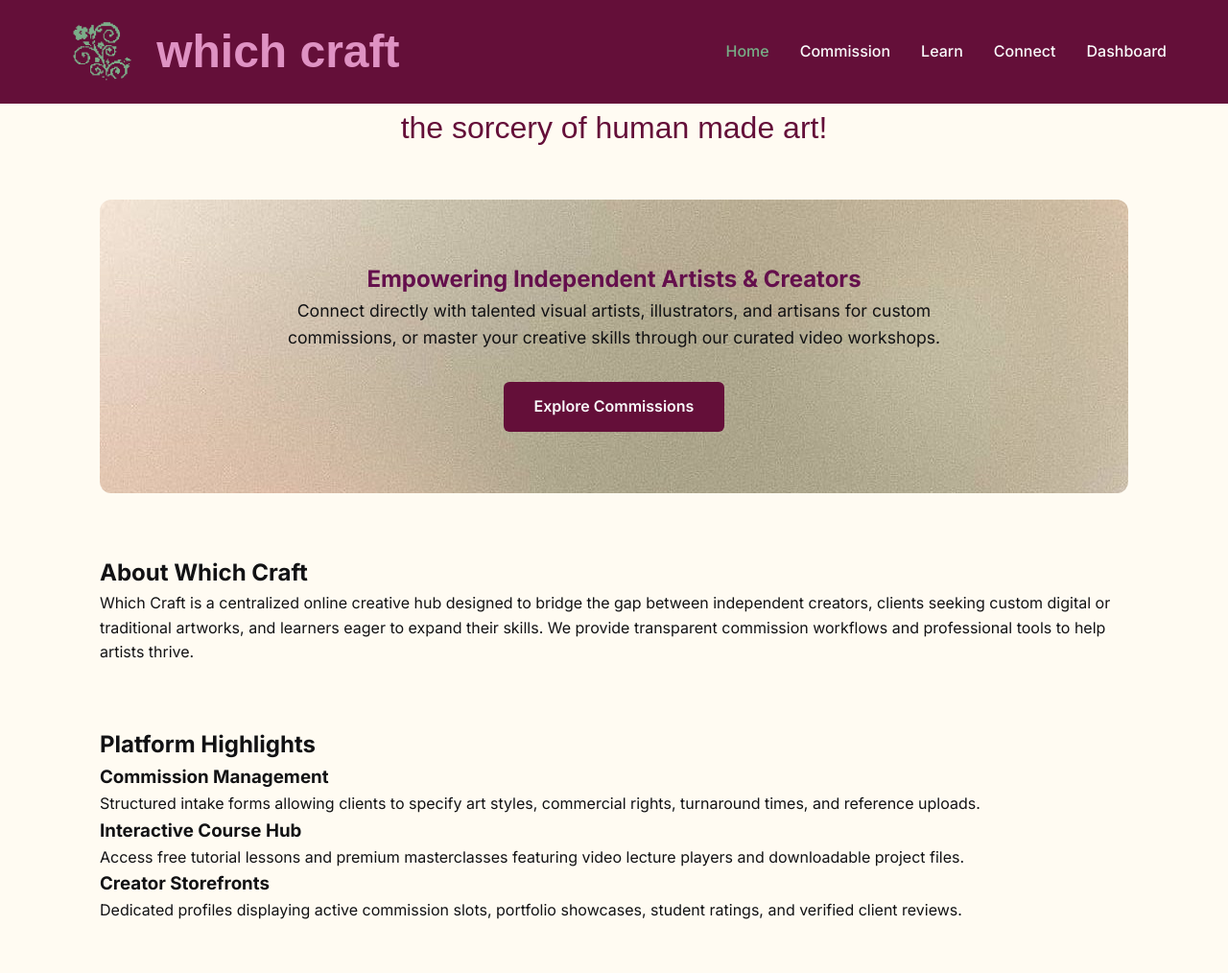
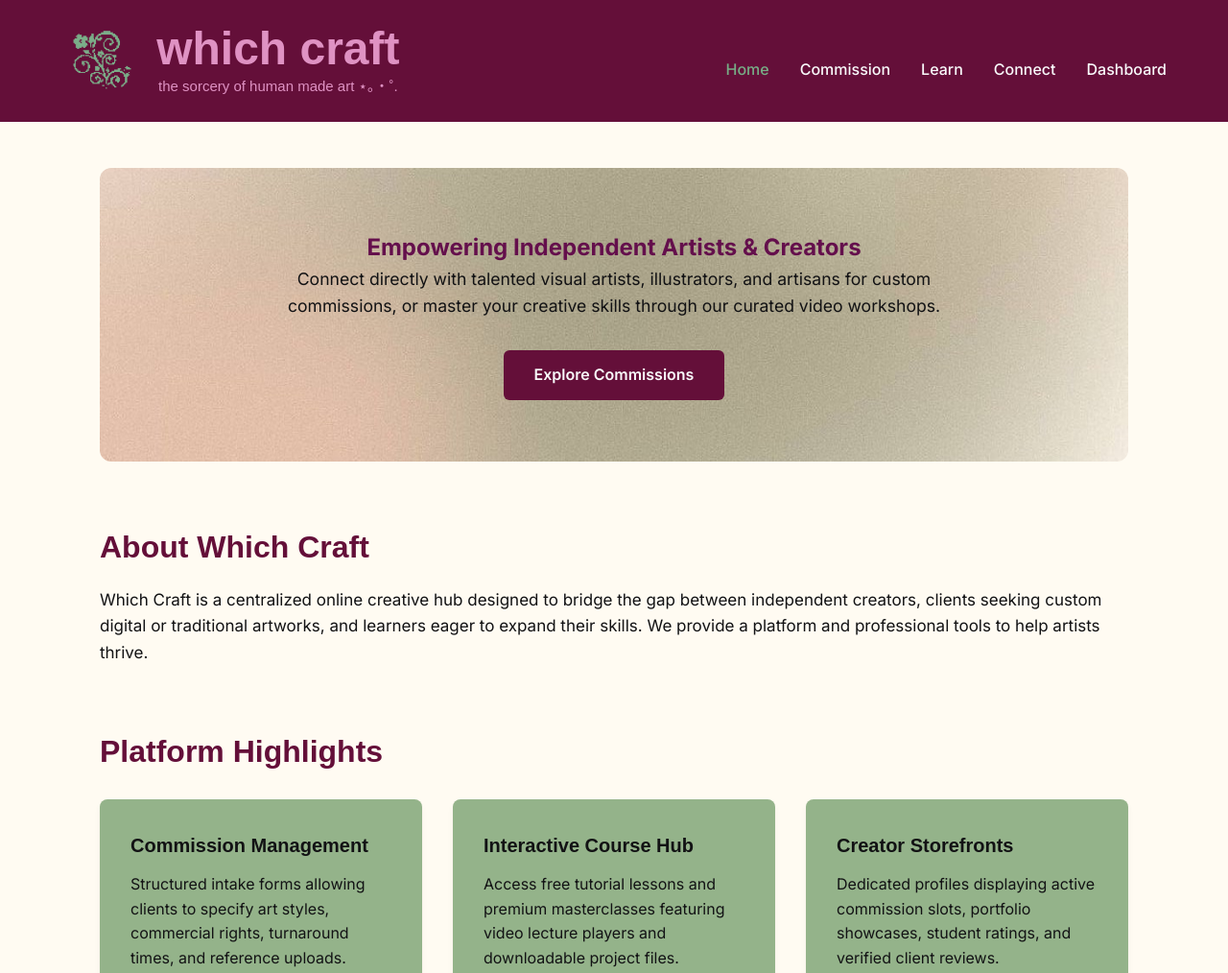
Before and after one commit to eochyi/Torres-Which-Craft, a plain HTML site: page index.html in a window 1280 px wide. Shown: the top 1014 px of the page at 96% size. Drawn offline with Linux system fonts and the light colour scheme; a web font is replaced by a local one.

Commit message:
edited the html a little, then added css to both 'about' sections and removed some redundant codes.

```diff
--- a/css/style.css
+++ b/css/style.css
@@ -6,18 +6,17 @@
     box-sizing: border-box;
 }
 
-body{
-    /*background-image: url(../images/canvas-bg.jpg); */
+body {
+    /* background-image: url("../images/canvas-bg.jpg"); */
     background-repeat: no-repeat;
-    background-attachment:fixed;
-    background-size:cover;
+    background-attachment: fixed;
+    background-size: cover;
 
     background-color: #fffbf2;
     color: #121214;
     font-family: 'Inter', sans-serif;
     line-height: 1.6;
 }
-
 
 /* Header & Navigation Styling */
 header {
@@ -26,20 +25,32 @@ header {
     display: flex;
     justify-content: space-between;
     align-items: center;
-    padding: 1.2rem 5%;
+    padding: 25px 5%;
     flex-wrap: wrap;
 }
 
 .container {
     display: flex;
     align-items: center;
-    gap: 1rem;
+    gap: 16px;
+}
+
+.words {
+    display: flex;
+    flex-direction: column;
+    align-items: flex-start;
+    align-items: center;
+}
+
+.words > p {
+    font-family: 'Redaction 35', sans-serif;
+    font-size: 15px;
+    color:#df92c3
 }
 
 .logo {
     font-family: 'Redaction 35', sans-serif;
-
-    font-size: 3rem;
+    font-size: 48px;
     font-weight: 800;
     color: #df92c3;
     line-height: 1.1;
@@ -47,10 +58,11 @@ header {
 }
 
 nav ul {
-    list-style:none;
+    list-style: none;
     display: flex;
-    gap: 2rem;
+    gap: 32px;
     flex-wrap: wrap;
+    margin-top: 18px;
 }
 
 nav a {
@@ -60,24 +72,15 @@ nav a {
     transition: color 0.3s ease;
 }
 
-nav a:hover, nav a.active {
+nav a:hover,
+nav a.active {
     color: #77ad86;
 }
 
-
 /* Main Content & Spacing */
 
-.tagline {
-    font-family: 'Redaction 35', sans-serif;
-
-    text-align: center;
-    font-size: 2rem;
-    font-weight: 500;
-    color:#640f39
-}
-
 main {
-    padding: 3rem 5%;
+    padding: 48px 5%;
     max-width: 1200px;
     margin: 0 auto;
 }
@@ -90,35 +93,36 @@ section {
 .hero {
     text-align: center;
     padding: 64px 32px;
-    background-image: url(../images/soft-bg.jpg);
+    background-image: url("../images/soft-bg.jpg");
+    background-size: cover;
+    background-position: center;
     border-radius: 12px;
     color: #121214;
 }
 
 .hero h1 {
     font-family: 'Syne', sans-serif;
-    font-size: 2.5rem;
+    font-size: 40px;
     font-weight: 800;
     margin-bottom: 1rem;
 }
 
 .hero p {
-    font-size: 1.1rem;
+    font-size: 17.6px;
     max-width: 700px;
-    margin: 0 auto 2rem auto;
+    margin: 0 auto 32px auto;
 }
 
 .hero > h2 {
-    color:#640f4c
+    color: #640f4c;
 }
-
 
 /* CTA Button Styling */
 .cta-button {
     display: inline-block;
     background-color: #640f39;
     color: #F9FAFB;
-    padding: 13px 32px; /* Converted from 0.8rem and 2rem */
+    padding: 13px 32px;
     border-radius: 6px;
     text-decoration: none;
     font-weight: 600;
@@ -127,12 +131,57 @@ section {
 
 .cta-button:hover {
     background-color: #a81c62;
-    background-image: url(../images/greendots.jpg);
+    background-image: url("../images/greendots.jpg");
+    background-size: cover;
+    transform: translateY(-2px);
     opacity: 0.6;
-    color:#000000;
-    transform: translateY(-2px);
 }
 
+/* About Section */
+
+.about h2,
+.highlights h2,
+.gallery-preview h2 {
+    font-family: 'Syne', sans-serif;
+    font-size: 32px;
+    margin-bottom: 16px;
+    color: #640f39;
+}
+
+.about p {
+    font-size: 17px;
+    max-width: 1200px;
+}
+
+/* Highlights / Key Features Grid */
+.feature-grid {
+    display: grid;
+    grid-template-columns: repeat(auto-fit, minmax(280px, 1fr));
+    gap: 32px;
+    margin-top: 24px;
+}
+
+.feature-card {
+    background-color: #94B38A;
+    padding: 32px;
+    border-radius: 8px;
+    box-shadow: 0 4px 6px rgba(0, 0, 0, 0.05);
+}
+
+.feature-card h3 {
+    font-family: 'Syne', sans-serif;
+    margin-bottom: 12px;
+    font-size: 20px;
+}
+
+/* Gallery Showcase Image */
+.showcase-img {
+    width: 100%;
+    max-height: 450px;
+    object-fit: cover;
+    border-radius: 8px;
+    margin-top: 16px;
+}
 
 /* Footer Styling */
 footer {
--- a/index.html
+++ b/index.html
@@ -21,7 +21,10 @@
 
         <div class="container">
             <img src="images/pixel.png" height="70" alt="which craft logo">
-            <div class="logo">which craft</div>
+            <div class="words">
+                <div class="logo">which craft</div>
+                <p>the sorcery of human made art ⋆｡‧˚.</p>
+            </div>
         </div>
 
         <nav>
@@ -36,8 +39,6 @@
 
     </header>
 
-    <p class="tagline">the sorcery of human made art!</p>
-
     <!-- Main Content -->
     <main>
 
@@ -51,9 +52,9 @@
        <!-- business overview? -->
         <section class="about">
             <h2>About Which Craft</h2>
-            <p>Which Craft is a centralized online creative hub designed to bridge the gap between independent creators, clients seeking custom digital or traditional artworks, and learners eager to expand their skills. We provide transparent commission workflows and professional tools to help artists thrive.</p>
-
-        </section>
+                <p>Which Craft is a centralized online creative hub designed to bridge the gap between independent creators, clients seeking custom digital or traditional artworks, and learners eager to expand their skills. We provide a platform and professional tools to help artists thrive.</p>
+            </div>
+            </section>
 
 
         <section class="highlights">
```
Also changed, not shown: images/doots.jpg (added), images/stars.png (added).
